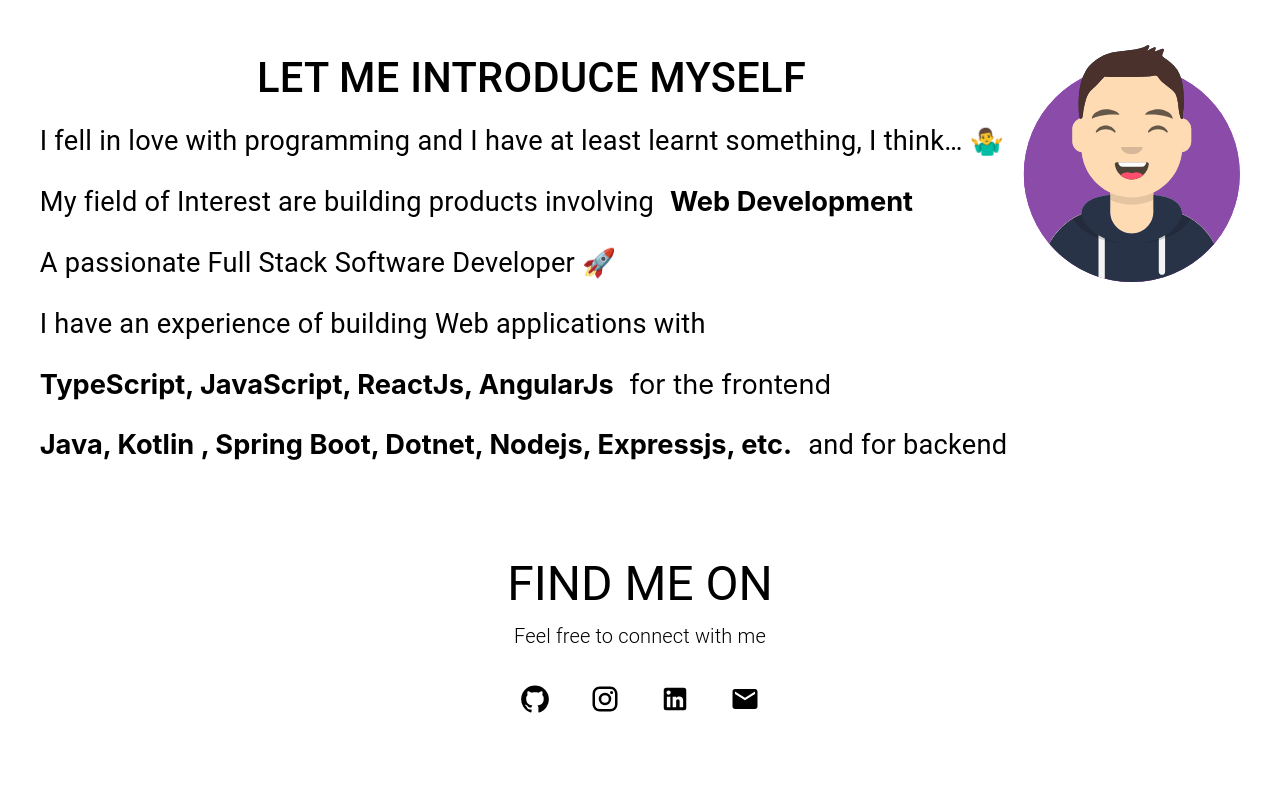
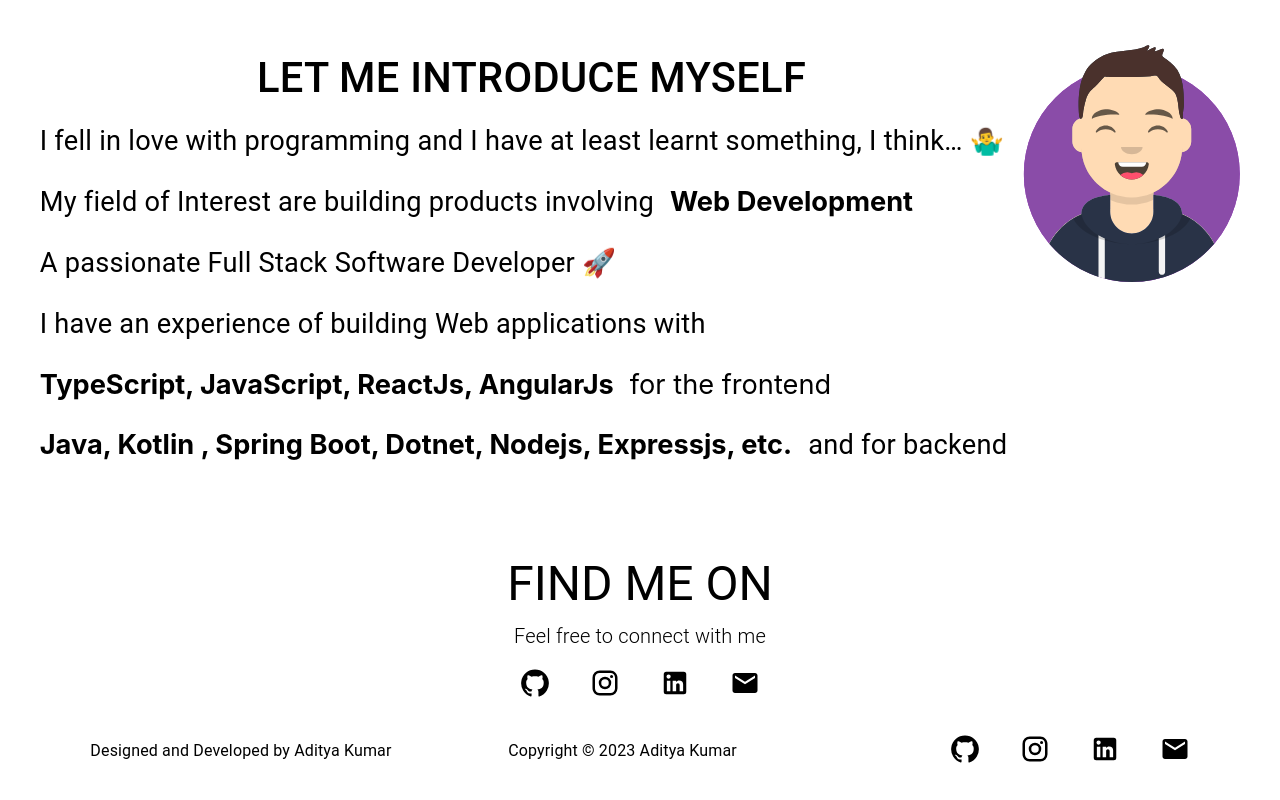
Before and after one commit to aditya-kumar-129/AdityaKumar, a React (Create React App) app: page / in a window 1280 px wide. Shown: the part 992-1792 px from the top of the page. Before the commit the page ends 1710 px from the top, so only its background shows below. Built offline with nearby package versions, Linux system fonts and the light colour scheme.

Commit message:
Made the footer

```diff
--- a/src/App.js
+++ b/src/App.js
@@ -2,12 +2,14 @@
 import { Box } from '@mui/material';
 import Navbar from './components/Navbar';
 import MainSection from './components/MainSection';
+import Footer from './components/Footer';
 
 function App() {
   return (
     <Box>
       <Navbar />
       <MainSection />
+      <Footer />
     </Box>
   );
 }
--- /dev/null
+++ b/src/components/Footer.js
@@ -0,0 +1,25 @@
+import React from 'react';
+import { Typography, Stack } from '@mui/material';
+import SocialMedia from './SocialMedia';
+
+const Footer = () => {
+  let date = new Date();
+  let year = date.getFullYear();
+  return (
+    <Stack
+      sx={{
+        flexDirection: 'row',
+        alignItems: 'center',
+        marginTop: '2rem',
+        justifyContent: 'space-around',
+        margin: '2rem',
+      }}
+    >
+      <Typography>Designed and Developed by Aditya Kumar</Typography>
+      <Typography sx={{ marginRight: '6rem' }}>Copyright © {year} Aditya Kumar</Typography>
+      <SocialMedia />
+    </Stack>
+  );
+};
+
+export default Footer;
--- a/src/components/MainSection.js
+++ b/src/components/MainSection.js
@@ -5,27 +5,10 @@
 import homeMainIcon from '../assets/home-main.svg';
 import Tilt from 'react-parallax-tilt';
 import avatar from '../assets/avatar.svg';
-import {
-  GitHub as GitHubIcon,
-  Instagram as InstagramIcon,
-  LinkedIn as LinkedInIcon,
-  Email as EmailIcon,
-} from '@mui/icons-material';
-import { Link } from 'react-router-dom';
+import SocialMedia from './SocialMedia';
 
 const MainSection = () => {
   const lineStyle = { fontSize: '1.7rem', lineHeight: '1.8rem', margin: '1rem 1rem 1rem 0rem' };
-  const socialIconStyles = {
-    color: '#000',
-    width: '30px',
-    height: '30px',
-    cursor: 'pointer',
-    border: 'none',
-  };
-  const handleEmailClick = () => {
-    const email = 'adityakumar93340@gmail.com';
-    window.location.href = `mailto:${email}`;
-  };
   return (
     <Stack>
       <Stack
@@ -121,30 +104,14 @@
       {/* Bottom part of the Main Screen */}
       <Stack sx={{ alignItems: 'center', marginTop: '5rem' }}>
         <Typography variant="h3">FIND ME ON</Typography>
-        <Typography variant="h6" fontWeight={300} sx={{ marginTop: '0.5rem' }}>
+        <Typography
+          variant="h6"
+          fontWeight={300}
+          sx={{ marginTop: '0.5rem', marginBottom: '1rem' }}
+        >
           Feel free to connect with me
         </Typography>
-        <Stack
-          sx={{
-            flexDirection: 'row',
-            marginTop: '2rem',
-            width: '15rem',
-            justifyContent: 'space-between',
-          }}
-        >
-          <Link to="https://github.com/aditya-kumar-129/" target="_blank">
-            <GitHubIcon style={socialIconStyles} />
-          </Link>
-          <Link to="https://www.instagram.com/aditya_kumar_129/" target="_blank">
-            <InstagramIcon style={socialIconStyles} />
-          </Link>
-          <Link to="https://www.linkedin.com/in/aditya-kumar129/" target="_blank">
-            <LinkedInIcon style={socialIconStyles} />
-          </Link>
-          <Link to="#" onClick={handleEmailClick}>
-            <EmailIcon style={socialIconStyles} />
-          </Link>
-        </Stack>
+        <SocialMedia />
       </Stack>
     </Stack>
   );
--- /dev/null
+++ b/src/components/SocialMedia.js
@@ -0,0 +1,47 @@
+import React from 'react';
+import { Stack } from '@mui/material';
+import {
+  GitHub as GitHubIcon,
+  Instagram as InstagramIcon,
+  LinkedIn as LinkedInIcon,
+  Email as EmailIcon,
+} from '@mui/icons-material';
+import { Link } from 'react-router-dom';
+
+const SocialMedia = () => {
+  const socialIconStyles = {
+    color: '#000',
+    width: '30px',
+    height: '30px',
+    cursor: 'pointer',
+    border: 'none',
+  };
+  const handleEmailClick = () => {
+    const email = 'adityakumar93340@gmail.com';
+    window.location.href = `mailto:${email}`;
+  };
+  return (
+    <Stack
+      sx={{
+        flexDirection: 'row',
+        width: '15rem',
+        justifyContent: 'space-between',
+      }}
+    >
+      <Link to="https://github.com/aditya-kumar-129/" target="_blank">
+        <GitHubIcon style={socialIconStyles} />
+      </Link>
+      <Link to="https://www.instagram.com/aditya_kumar_129/" target="_blank">
+        <InstagramIcon style={socialIconStyles} />
+      </Link>
+      <Link to="https://www.linkedin.com/in/aditya-kumar129/" target="_blank">
+        <LinkedInIcon style={socialIconStyles} />
+      </Link>
+      <Link to="#" onClick={handleEmailClick}>
+        <EmailIcon style={socialIconStyles} />
+      </Link>
+    </Stack>
+  );
+};
+
+export default SocialMedia;
```
